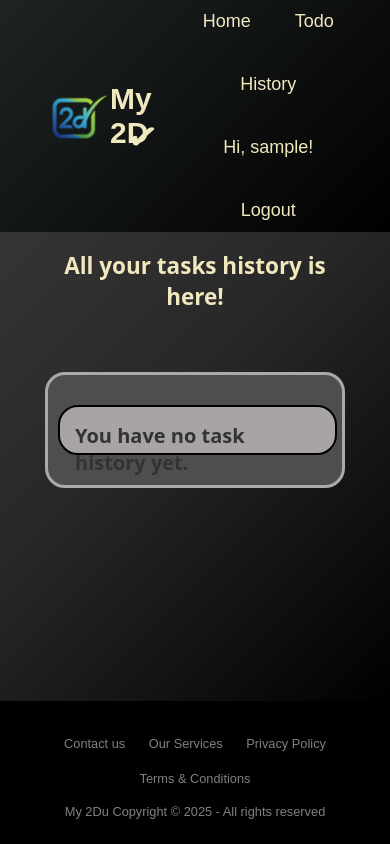
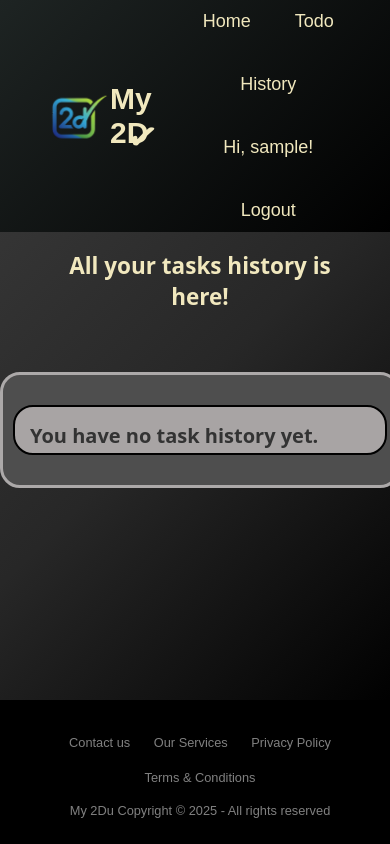
Before and after one commit to vipulyadav-2004/Collaborative-ToDo, a Flask app: page /History in a window 390 px wide. Run offline with Flask 3, Linux system fonts and the light colour scheme; the visitor is signed in with stand-in values (Sample User, id 1); data that the repository does not hold is empty; some libraries are stand-ins or nearby versions; some web fonts are replaced.

Commit message:
.yaml upgraded

```diff
--- a/backend/static/css/History.css
+++ b/backend/static/css/History.css
@@ -115,7 +115,7 @@
     font-weight: bold;
     color: #333333;
 }
-@media (max-width: 768px) {
+@media (max-width: 748px) {
   .para, .to-do {
     /* Make containers fluid */
     width: 80%;
@@ -128,6 +128,6 @@
     margin-bottom: 20px;
   }
  .history-box{
-    width: 300px;
+    width: 400px;
  }
 }
--- a/backend/templates/login.html
+++ b/backend/templates/login.html
@@ -150,7 +150,7 @@
             color: #721c24;
             border: 1px solid #f5c6cb;
         }
-        @media (max-width: 720px) {
+        @media (max-width: 748px) {
             .container{
                 width: 250px;
                 height: auto;
```
